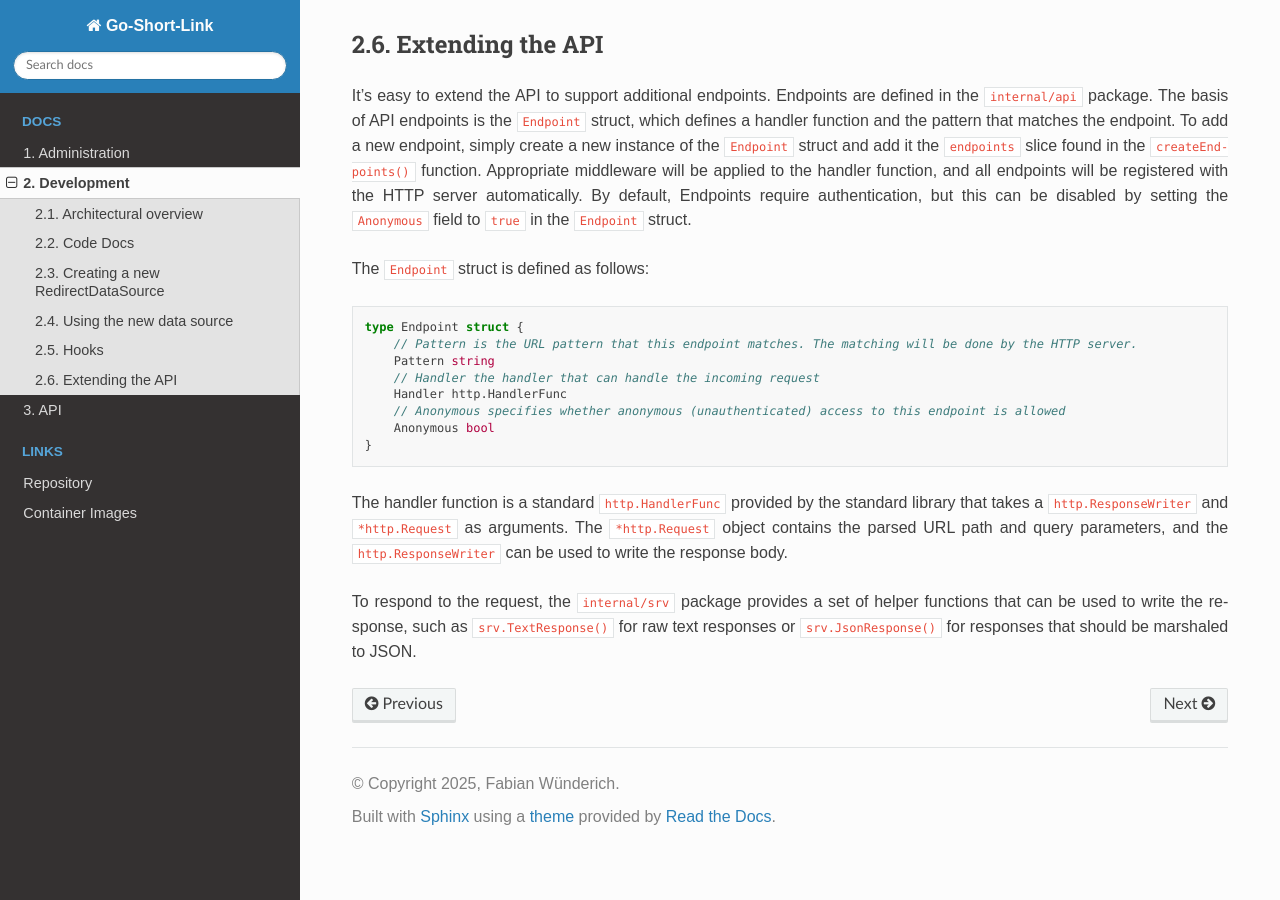
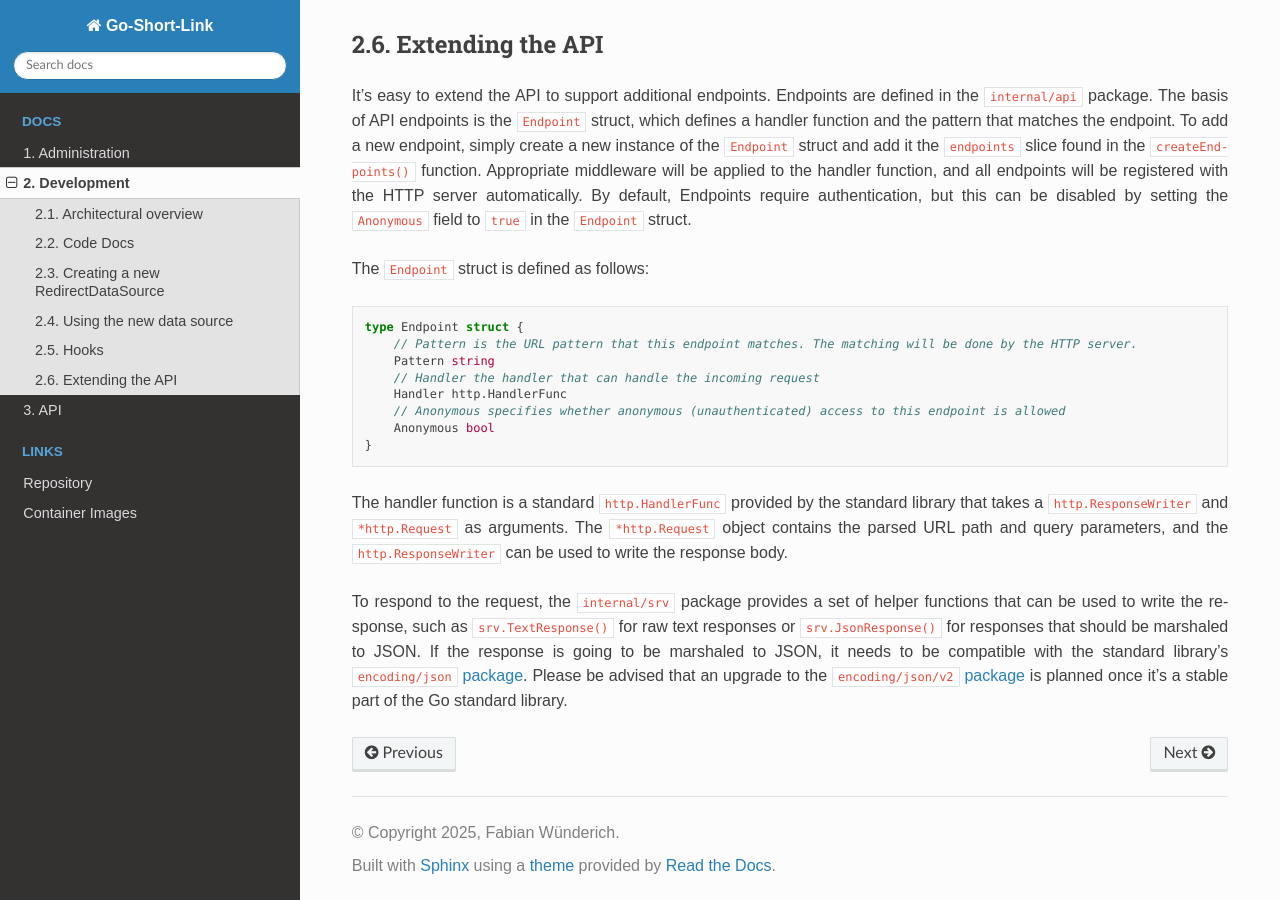
Before and after one commit to fanonwue/go-short-link, a Sphinx documentation site: the page built from docs/develop.md, in a window 1280 px wide and 900 px high, scrolled down 2642 px. Built offline with Sphinx 7.4.7 and the Read the Docs theme 3.1.0, drawn with Linux system fonts in a browser that asks for light colours.

Commit message:
Docs: Add hint to encoding/json package for marshaling responses.

```diff
--- a/docs/develop.md
+++ b/docs/develop.md
@@ -139,4 +139,7 @@ The `*http.Request` object contains the parsed URL path and query parameters, an
 write the response body.
 
 To respond to the request, the `internal/srv` package provides a set of helper functions that can be used to write the response, such
-as `srv.TextResponse()` for raw text responses or `srv.JsonResponse()` for responses that should be marshaled to JSON.
+as `srv.TextResponse()` for raw text responses or `srv.JsonResponse()` for responses that should be marshaled to JSON. If
+the response is going to be marshaled to JSON, it needs to be compatible with the
+standard library's `encoding/json` [package](https://pkg.go.dev/encoding/json). Please be advised that an upgrade to the
+`encoding/json/v2` [package](https://pkg.go.dev/encoding/json/v2) is planned once it's a stable part of the Go standard library.
```
